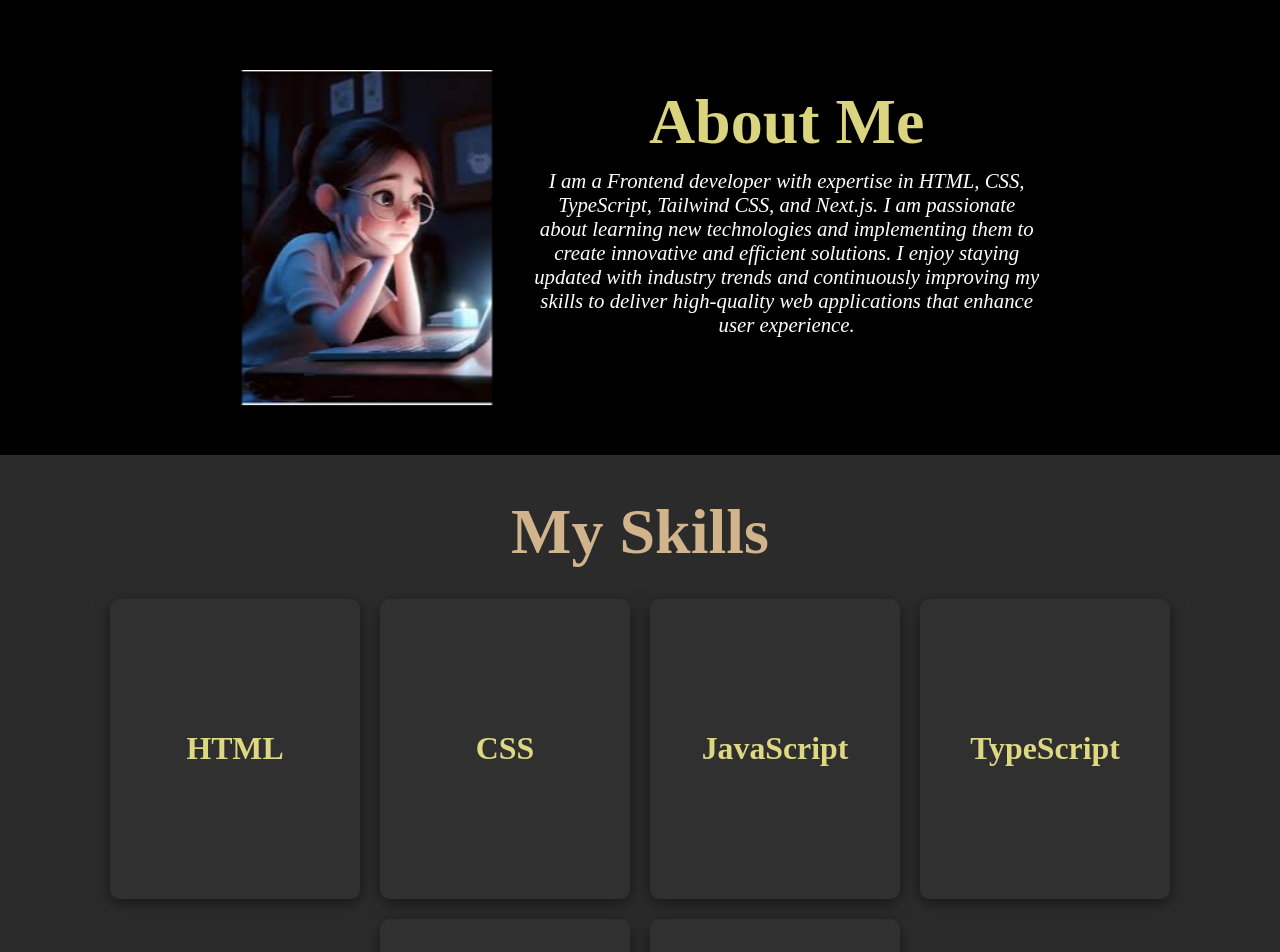
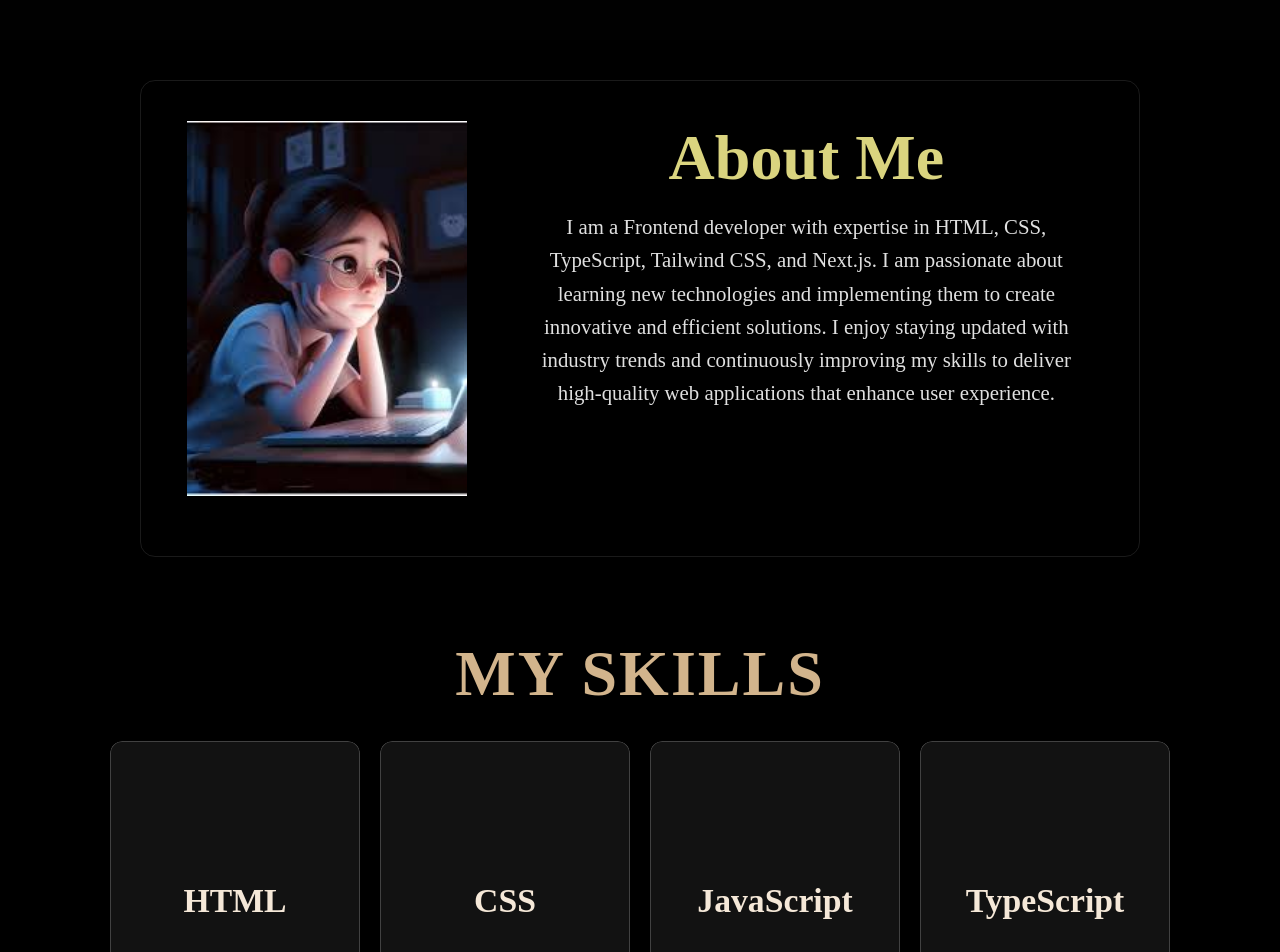
Before and after one commit to ravishfayyaz555/port, a Next.js app: page / in a window 1280 px wide. Shown: the part 760-1712 px from the top of the page. Built offline with nearby package versions, Linux system fonts and the light colour scheme.

Commit message:
update home header files

```diff
--- a/src/app/styles/About.module.css
+++ b/src/app/styles/About.module.css
@@ -1,16 +1,21 @@
 .aboutSection {
-  padding: 30px 0;
+  padding: 40px 20px;
   background-color: #000;
   display: flex;
   align-items: center;
   flex-direction: column;
+  overflow: hidden;
 }
 
 .container {
   display: flex;
-  max-width: 800px;
+  max-width: 1000px;
   margin: 0 auto;
-  flex-direction: column;
+  border: 1px solid rgba(255, 255, 255, 0.1);
+  border-radius: 15px;
+  padding: 30px;
+  backdrop-filter: blur(15px);
+  box-shadow: 0 10px 30px rgba(0, 0, 0, 0.5);
 }
 
 .imageContainer {
@@ -19,38 +24,48 @@
   justify-content: center;
   opacity: 0;
   transform: translateX(-100%);
-  animation: slideInLeft 3s ease forwards;
+  animation: slideInLeft 0.8s ease forwards;
 }
 
 .roundImage {
   width: 100%;
-  max-width: 250px;
+  max-width: 280px;
   height: auto;
   object-fit: cover;
   margin-bottom: 20px;
+  box-shadow: 0 15px 35px rgba(0, 0, 0, 0.6);
+  transition: transform 0.3s ease, box-shadow 0.3s ease;
+}
+
+.roundImage:hover {
+  transform: scale(1.1);
+  box-shadow: 0 20px 50px rgba(0, 0, 0, 0.7);
 }
 
 .textContainer {
   flex: 2;
-  padding-left: 0;
-  padding-top: 15px;
+  padding-left: 20px;
   opacity: 0;
   transform: translateX(100%);
-  animation: slideInRight 3s ease forwards;
+  animation: slideInRight 0.8s ease forwards;
 }
 
 .title {
-  font-size: 2rem;
-  margin-bottom: 10px;
+  font-size: 2.8rem;
+  margin-bottom: 15px;
   color: #f0e98ce8;
   text-align: center;
+  text-shadow: 2px 2px 10px rgba(0, 0, 0, 0.7);
 }
+
 .description {
-  font-size: 0.9rem;
-  color: #fff;
-  font-style: oblique;
+  font-size: 1.1rem;
+  color: #e0e0e0;
   text-align: center;
+  line-height: 1.6;
+  padding: 0 15px;
 }
+
 @media (min-width: 768px) {
   .aboutSection {
     flex-direction: row;
@@ -58,6 +73,7 @@
 
   .container {
     flex-direction: row;
+    padding: 40px;
   }
 
   .textContainer {
--- a/src/app/styles/Header.module.css
+++ b/src/app/styles/Header.module.css
@@ -64,7 +64,7 @@
   .nav {
     position: fixed;
     top: 0;
-    left: -100%;
+    right: -100%;
     height: 100%;
     width: 250px;
     background-color: #1a1a1a;
@@ -72,11 +72,11 @@
     flex-direction: column;
     padding-top: 50px;
     gap: 20px;
-    transition: left 0.3s ease;
+    transition: right 0.3s ease;
     z-index: 1000;
   }
   .nav.active {
-    left: 0;
+    right: 0;
   }
 
   .nav a {
--- a/src/app/styles/Skills.module.css
+++ b/src/app/styles/Skills.module.css
@@ -1,7 +1,6 @@
 .skillsSection {
   padding: 40px;
-  background-color: rgba(20, 20, 20, 0.9);
-  backdrop-filter: blur(15px);
+  background-color: #000;
   color: #e0e0e0;
 }
 
@@ -9,7 +8,9 @@
   text-align: center;
   margin-bottom: 30px;
   font-size: 4rem;
-  color: tan;
+  color: #d2b48c;
+  text-transform: uppercase;
+  letter-spacing: 2px;
 }
 
 .skillsContainer {
@@ -22,46 +23,53 @@
 .card {
   perspective: 1000px;
   width: 250px;
-  height: 300px;
+  height: 320px;
+  transition: transform 0.4s ease-in-out;
+  border-radius: 12px;
 }
 
 .cardInner {
   position: relative;
   width: 100%;
   height: 100%;
-  transition: transform 0.6s;
+  transition: transform 0.6s ease;
   transform-style: preserve-3d;
+  border-radius: 12px;
+  overflow: hidden;
 }
+
 .cardFront, .cardBack {
   position: absolute;
   width: 100%;
   height: 100%;
-  border-radius: 10px;
+  border-radius: 12px;
   display: flex;
   justify-content: center;
   align-items: center;
   text-align: center;
-  background: rgba(50, 50, 50, 0.9);
-  box-shadow: 0 4px 15px rgba(0, 0, 0, 0.5);
+  background: rgba(27, 27, 27, 0.7);
+  box-shadow: 0 8px 15px rgba(0, 0, 0, 0.6);
   padding: 20px;
+  transition: opacity 0.4s ease;
+  backdrop-filter: blur(10px);
 }
 
 .cardFront {
   z-index: 2;
-  color: #f0e98ce8;
-  font-weight: bold;
-  font-size: 1.7rem;
+  color: #f5e8d8;
+  font-weight: 600;
+  font-size: 1.8rem;
+  border: 1px solid rgba(255, 255, 255, 0.2);
 }
 
 .cardBack {
   transform: rotateY(180deg);
   z-index: 1;
   color: #ffffff;
-  display: flex;
-  justify-content: center;
-  align-items: center;
   opacity: 0;
+  border: 1px solid rgba(255, 255, 255, 0.2);
 }
+
 .card:hover .cardInner {
   transform: rotateY(180deg);
 }
@@ -72,13 +80,20 @@
 
 .card:hover .cardBack {
   opacity: 1;
+  background: rgba(41, 41, 41, 0.8);
 }
+
 .cardBack p {
   font-size: 1rem;
   margin: 0;
-  line-height: 1.4;
-  text-align: center;
-  padding: 10px;
+  line-height: 1.5;
+  color: #e0e0e0;
+}
+
+.card:hover {
+  transform: scale(1.05);
+  transition: transform 0.4s ease-in-out;
+  box-shadow: 0 0 20px rgba(255, 255, 255, 0.5);
 }
 
 /* Responsive styles */
@@ -87,8 +102,8 @@
     font-size: 3.5rem;
   }
   .card {
-    width: 200px;
-    height: 250px;
+    width: 220px;
+    height: 280px;
   }
 }
 
@@ -97,8 +112,8 @@
     font-size: 3rem;
   }
   .card {
-    width: 180px;
-    height: 230px;
+    width: 200px;
+    height: 250px;
   }
 }
 
@@ -107,12 +122,10 @@
     font-size: 2.5rem;
   }
   .card {
-    width: 150px;
-    height: 200px;
+    width: 160px;
+    height: 220px;
   }
   .cardFront {
-
-    font-weight: bold;
     font-size: 1rem;
   }
 }
```
Also changed, not shown: src/app/components/Skills.tsx (line endings or trailing spaces).
